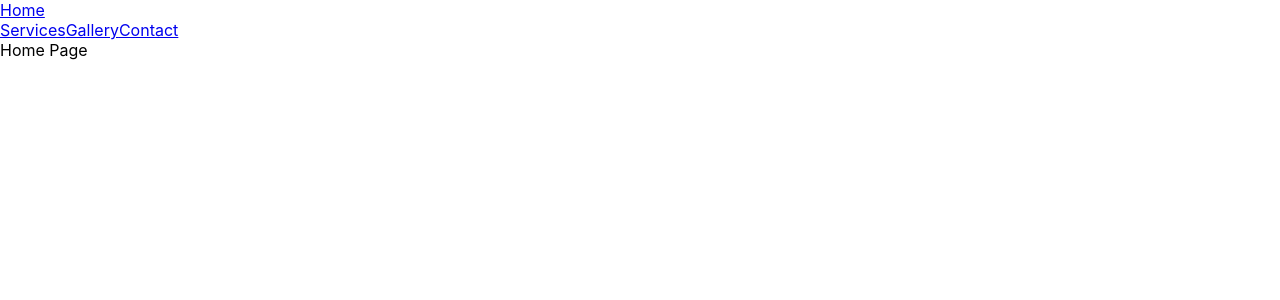
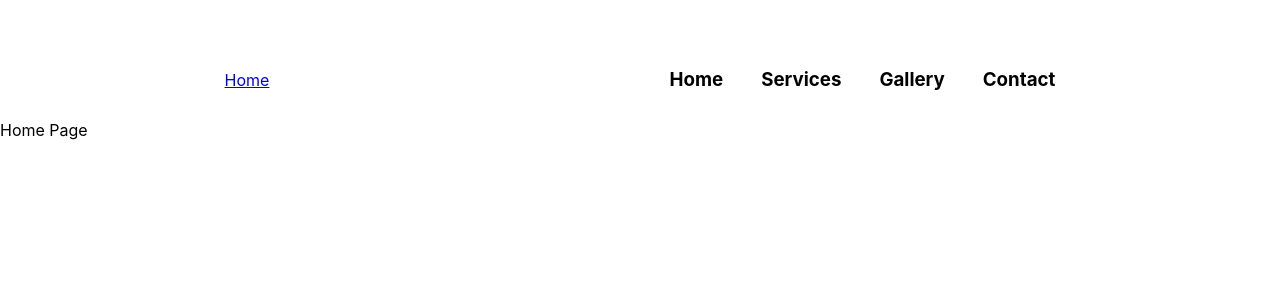
Before and after one commit to GabrielG01/construction-site, a React (Create React App) app: page / in a window 1280 px wide. Shown: the top 300 px of the page. Built offline with nearby package versions, Linux system fonts and the light colour scheme.

Commit message:
Fleshing out the styles for the header

```diff
--- a/src/components/header.js
+++ b/src/components/header.js
@@ -5,22 +5,27 @@ export default class Header extends Component {
   render() {
     return (
       <div className="header-wrapper">
-        <div className="header_home">
-          <NavLink className="header_home" exact to="/">
+        <div className="header-content">
+          <div className="header-home-button">
+            <NavLink className="header-home" exact to="/">
               Home
             </NavLink>
           </div>
 
           <div className="header-nav-link-wrapper">
-          <NavLink className="header_services" exact to="/services">
-            Services
+            <NavLink className="header-link" exact to="/">
+              <h3>Home</h3>
             </NavLink>
-          <NavLink className="header_gallery" exact to="/gallery">
-            Gallery
+            <NavLink className="header-link" exact to="/services">
+              <h3>Services</h3>
             </NavLink>
-          <NavLink className="header_contact" exact to="/contact">
-            Contact
+            <NavLink className="header-link" exact to="/gallery">
+              <h3>Gallery</h3>
             </NavLink>
+            <NavLink className="header-link" exact to="/contact">
+              <h3>Contact</h3>
+            </NavLink>
+          </div>
         </div>
       </div>
     );
--- a/src/pages/contact.js
+++ b/src/pages/contact.js
@@ -1,7 +1,24 @@
 import React, { Component } from "react";
+import Header from "../components/header";
 
 export default class Contact extends Component {
+  constructor() {
+    super();
+
+    this.handleEmail = this.handleEmail.bind(this);
+  }
+
+  handleEmail() {
+    window.open("mailto:test@example.com");
+  }
+
   render() {
-    return <div className="contact-wrapper">Contact Page</div>;
+    return (
+      <div className="contact-wrapper">
+        <Header />
+        Contact Page
+        <button onClick={this.handleEmail}>Email Test</button>
+      </div>
+    );
   }
 }
--- a/src/styles/header.scss
+++ b/src/styles/header.scss
@@ -1,3 +1,34 @@
 .header-wrapper {
   width: 100vw;
+  height: 120px;
+  display: flex;
+  justify-content: center;
+
+  .header-content {
+    width: 943px;
+    height: 79px;
+    display: flex;
+    flex-direction: row;
+    justify-content: space-around;
+    align-items: center;
+
+    margin-top: 40px;
+    .header-home-button {
+      margin-right: 250px;
+    }
+
+    .header-nav-link-wrapper {
+      display: flex;
+      justify-content: space-between;
+      .header-link {
+        margin-left: 38px;
+        text-decoration: none;
+        h3 {
+          padding: 0%;
+          margin: 0%;
+          color: black;
+        }
+      }
+    }
+  }
 }
```
Lines whose indentation alone changed are shown as unchanged.
